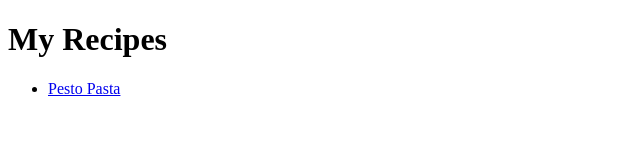
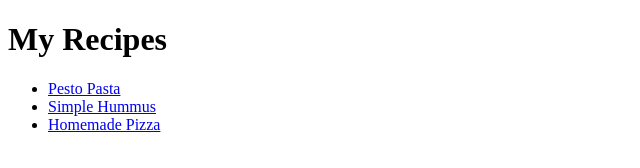
Before and after one commit to niallantony/recipe.page, a plain HTML site: page index.html in a window 1280 px wide. Shown: the whole page, without its empty margins (0-640 px from the left). Drawn offline with Linux system fonts and the light colour scheme.

Commit message:
Add links to all recipes on the index page

```diff
--- a/index.html
+++ b/index.html
@@ -9,6 +9,8 @@
         <h1>My Recipes</h1>
         <ul>
             <li><a href="./Recipes/pesto_pasta.html">Pesto Pasta</a></li>
+            <li><a href="./Recipes/simple_hummus.html">Simple Hummus</a></li>
+            <li><a href="./Recipes/homemade_pizza.html">Homemade Pizza</a></li>
         </ul>
     </body>
 </html>
```
